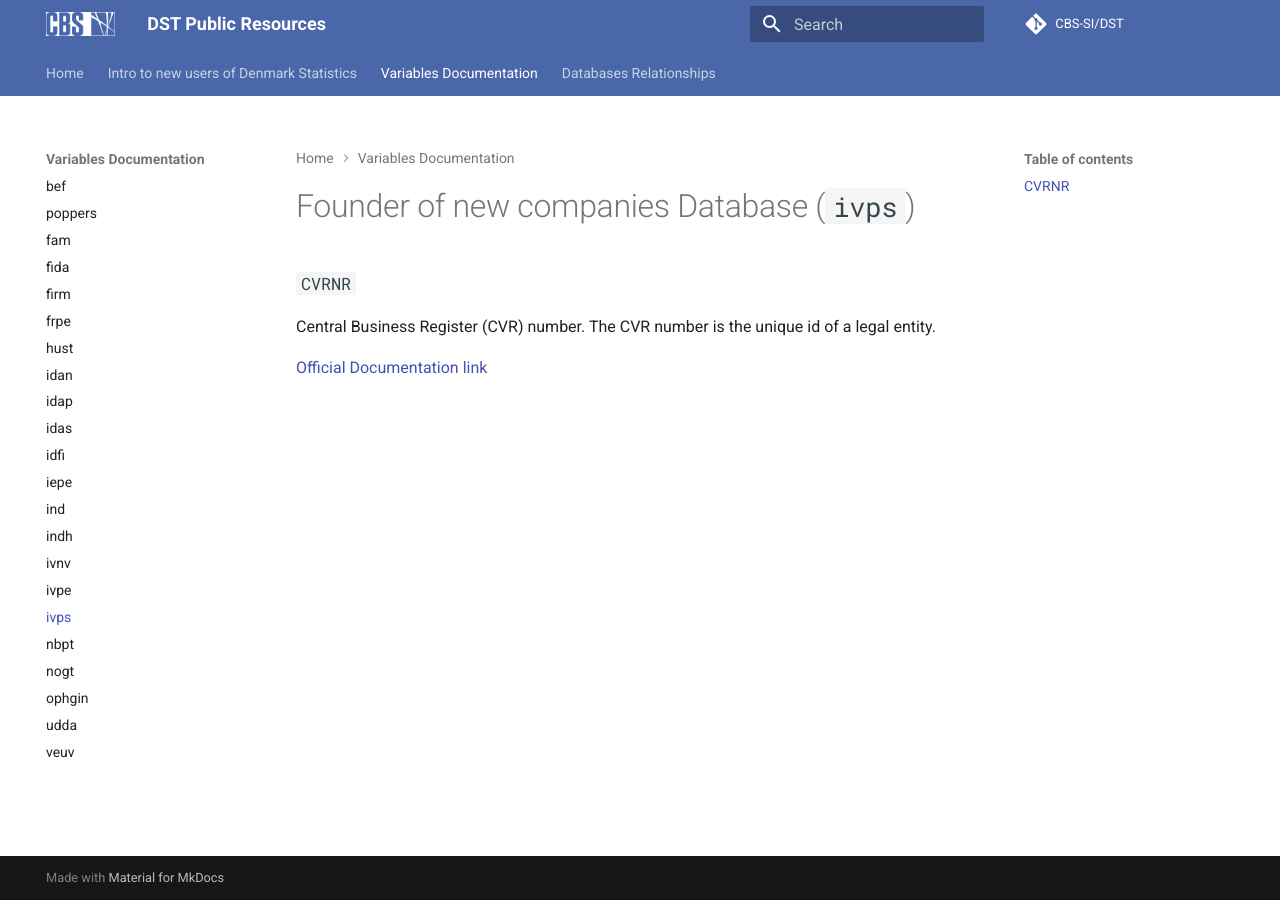
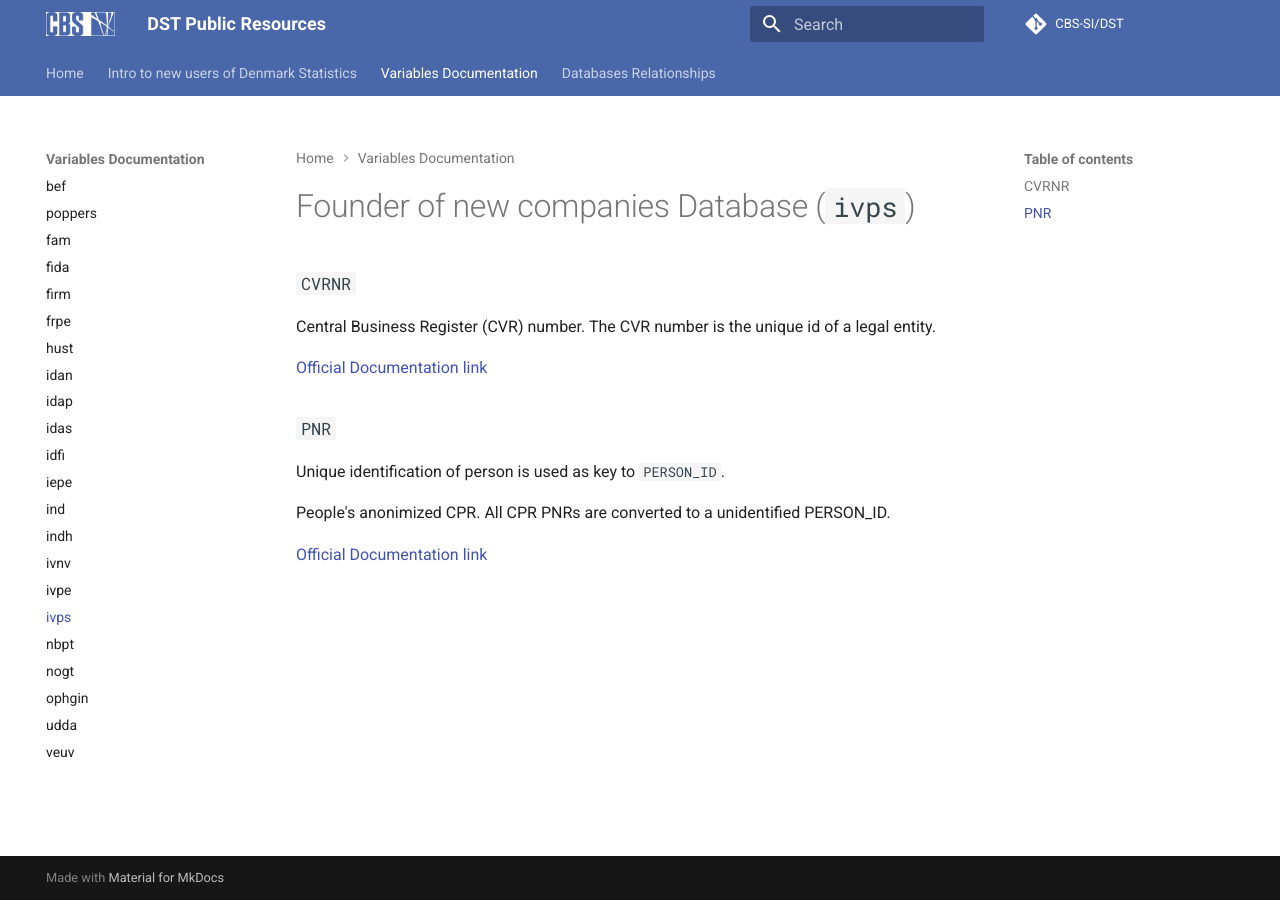
Before and after one commit to CBS-SI/DST, an MkDocs documentation site: the page built from docs/variables/ivps.md, in a window 1280 px wide. Built offline with MkDocs 1.6.1 and Material for MkDocs 9.7.7, drawn with Linux system fonts in a browser that asks for light colours; comment, search, counter and statistics services are not loaded.

Commit message:
Missing field

```diff
--- a/docs/variables/ivps.md
+++ b/docs/variables/ivps.md
@@ -5,3 +5,11 @@
 Central Business Register (CVR) number. The CVR number is the unique id of a legal entity.
 
 [Official Documentation link](https://www.dst.dk/da/Statistik/dokumentation/Times/forskningsservice/cvrnr)
+
+### `PNR`
+
+Unique identification of person is used as key to `PERSON_ID`.
+
+People's anonimized CPR. All CPR PNRs are converted to a unidentified PERSON_ID.
+
+[Official Documentation link](https://www.dst.dk/da/TilSalg/Forskningsservice/Dokumentation/hoejkvalitetsvariable/folketal/pnr)
```
Also changed, not shown: docs/variables/ivpe.md (+8 -0 lines), docs/variables/nogt.md (+0 -1 lines), docs/variables/poppers.md (+1 -0 lines).
